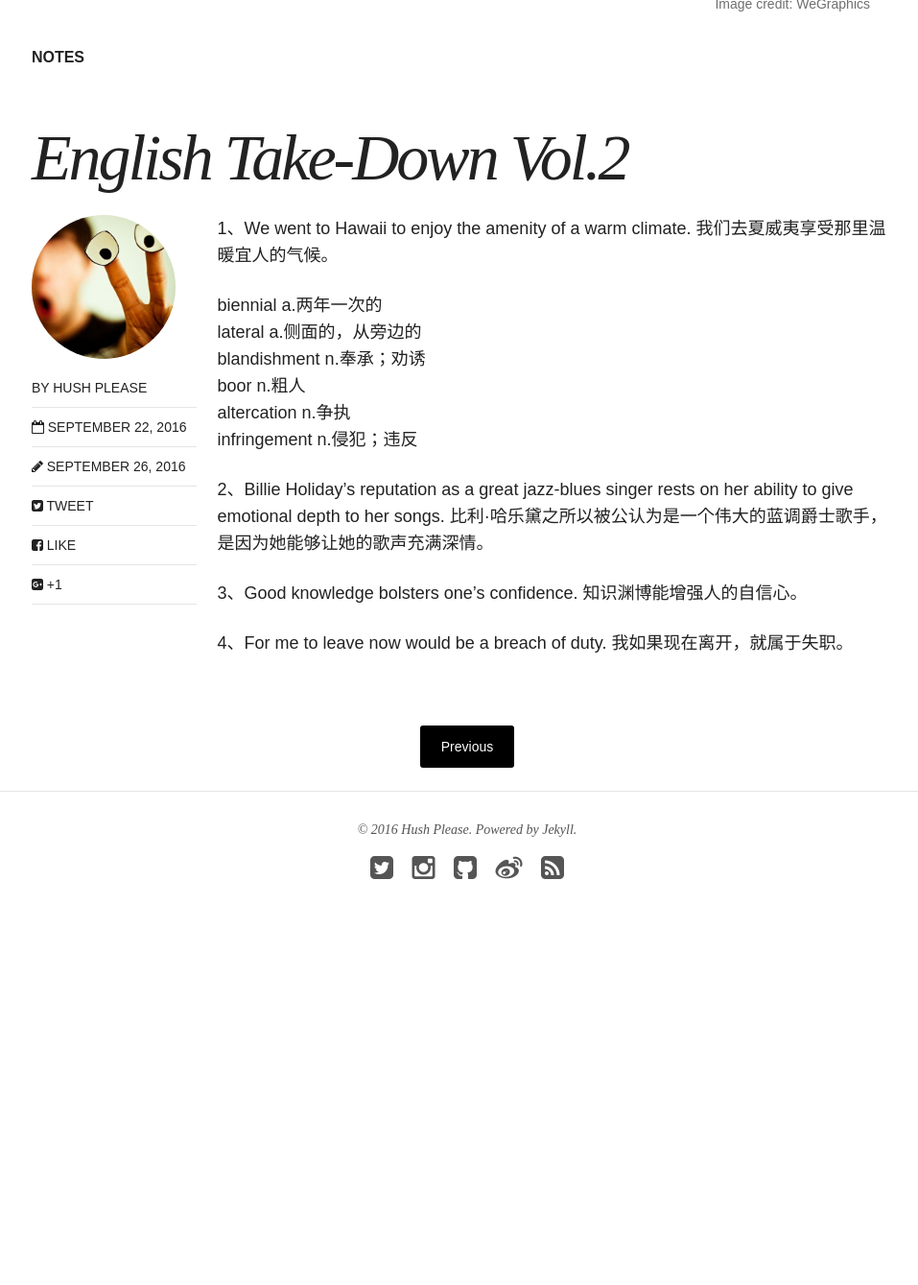
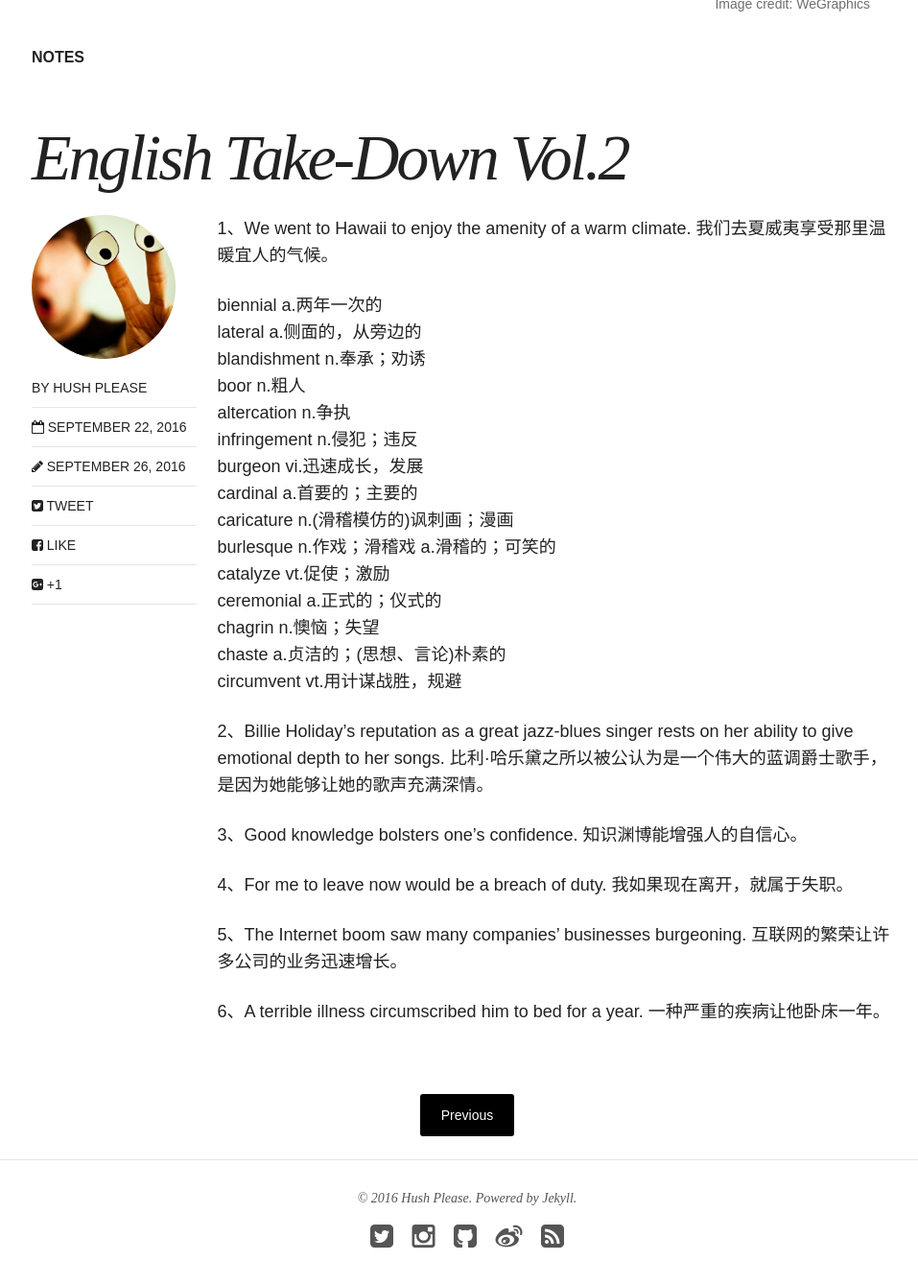
Before and after one commit to hushPlease/hushPlease.github.io, a Jekyll site: the page built from _posts/blog/2016-09-22-sentences-take-down.md, in a window 1280 px wide and 1400 px high, scrolled down 706 px. Shown: the top 1339 px of the window at 96% size, without its empty margins (153-1110 px from the left). Built offline with Jekyll 4.4.1, drawn with Linux system fonts in a browser that asks for light colours; nearby versions of some CDN libraries; before the commit the page ends 1722 px from its top, so only the background shows below that.

Commit message:
Update post.

```diff
--- a/_posts/blog/2016-09-22-sentences-take-down.md
+++ b/_posts/blog/2016-09-22-sentences-take-down.md
@@ -22,9 +22,22 @@ blandishment n.奉承；劝诱
 boor n.粗人
 altercation n.争执
 infringement n.侵犯；违反
+burgeon vi.迅速成长，发展
+cardinal a.首要的；主要的
+caricature n.(滑稽模仿的)讽刺画；漫画
+burlesque n.作戏；滑稽戏 a.滑稽的；可笑的
+catalyze vt.促使；激励
+ceremonial a.正式的；仪式的
+chagrin n.懊恼；失望
+chaste a.贞洁的；(思想、言论)朴素的
+circumvent vt.用计谋战胜，规避
 
 2、Billie Holiday's reputation as a great jazz-blues singer rests on her ability to give emotional depth to her songs. 比利·哈乐黛之所以被公认为是一个伟大的蓝调爵士歌手，是因为她能够让她的歌声充满深情。
 
 3、Good knowledge bolsters one's confidence. 知识渊博能增强人的自信心。
 
 4、For me to leave now would be a breach of duty. 我如果现在离开，就属于失职。
+
+5、The Internet boom saw many companies' businesses burgeoning. 互联网的繁荣让许多公司的业务迅速增长。
+
+6、A terrible illness circumscribed him to bed for a year. 一种严重的疾病让他卧床一年。
```
